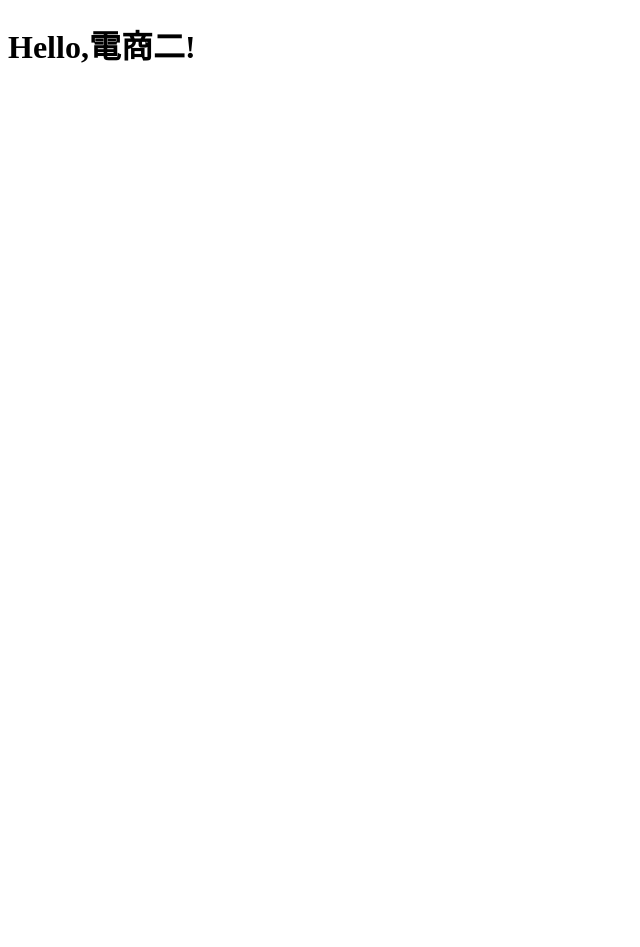
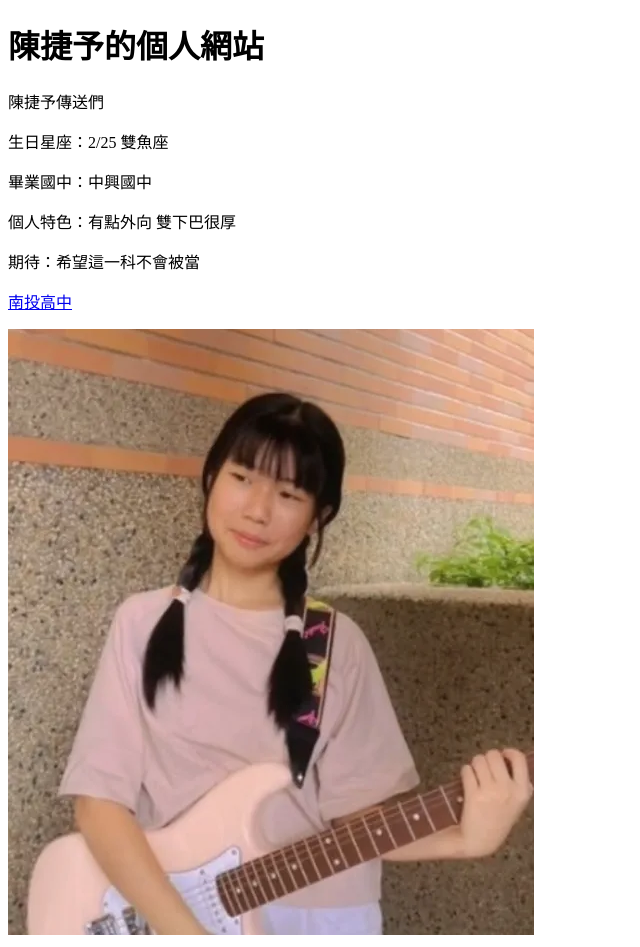
Before and after one commit to s311018-eng/18, a plain HTML site: page index.html in a window 1280 px wide. Shown: the whole page, without its empty margins (0-640 px from the left). Before the commit the page ends 800 px from the top, so only its background shows below. Drawn offline with Linux system fonts and the light colour scheme.

Commit message:
Add files via upload

```diff
--- a/index.html
+++ b/index.html
@@ -1,10 +1,19 @@
 <!DOCTYPE html>
-<html>
-    <head>
-      <meta charset="utf-8">
-     <title>陳捷予網頁</title>
-    </head>
-    <body>
-      <h1>Hello,電商二!</h1>
-    </body>
+<html lang="en">
+<head>
+    <meta charset="UTF-8">
+    <meta name="viewport" content="width=device-width, initial-scale=1.0">
+    <title>陳捷予的個人網站</title>
+</head>
+<body>
+    <h1>陳捷予的個人網站</h1>
+    <p>陳捷予傳送們</p>
+    <p>生日星座：2/25 雙魚座</p>
+    <p>畢業國中：中興國中</p>
+    <p>個人特色：有點外向 雙下巴很厚</p>
+    <p>期待：希望這一科不會被當</p>
+    <P><a href="https://www.ntsh.ntct.edu.tw">南投高中</a></P>
+    <img src="1.png" alt="AI圖片">
+
+</body>
 </html>
```
Also changed, not shown: 1.png (added).
